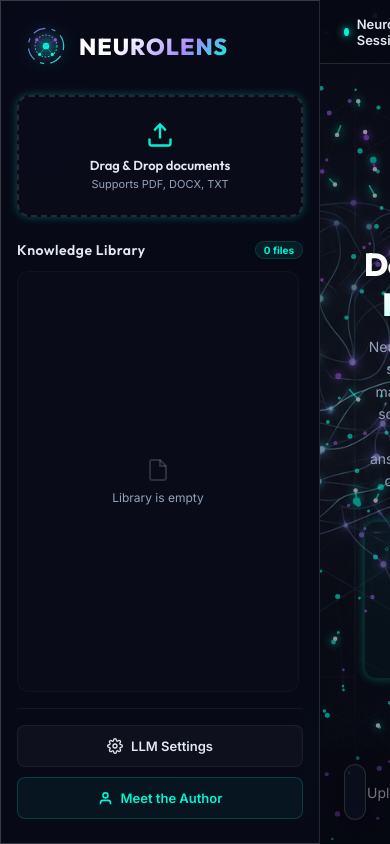
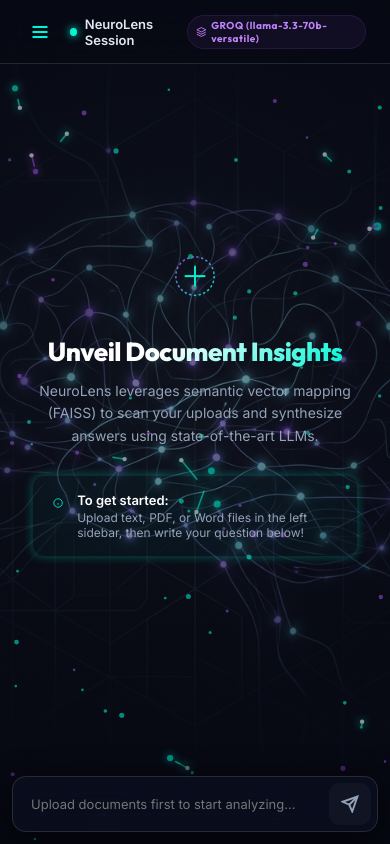
Before and after one commit to udityamerit/NeuroLens-Knowledge-Retrieval-Engine, a React (Vite) app in the folder frontend/: page / in a window 390 px wide. Built offline with nearby package versions, Linux system fonts and the light colour scheme.

Commit message:
fix(frontend): implement robust CSS-driven mobile sidebar drawer

```diff
--- a/frontend/src/App.jsx
+++ b/frontend/src/App.jsx
@@ -238,6 +238,19 @@
   const [isGenerating, setIsGenerating] = useState(false);
   const [isSettingsOpen, setIsSettingsOpen] = useState(false);
   const [isAuthorOpen, setIsAuthorOpen] = useState(false);
+  const [isMobile, setIsMobile] = useState(false);
+  const [isSidebarOpen, setIsSidebarOpen] = useState(false);
+
+  useEffect(() => {
+    const handleResize = () => {
+      const mobile = window.innerWidth < 768;
+      setIsMobile(mobile);
+      if (!mobile) setIsSidebarOpen(false);
+    };
+    handleResize();
+    window.addEventListener('resize', handleResize);
+    return () => window.removeEventListener('resize', handleResize);
+  }, []);
 
   // Initialize settings with fallback defaults, locally stored API keys and backend URL
   const [settings, setSettings] = useState(() => {
@@ -456,15 +469,38 @@
     <div style={styles.appContainer} className="hologram-overlay">
       <div className="hologram-scanline" />
 
+      {/* Mobile Sidebar Overlay/Backdrop */}
+      {isSidebarOpen && (
+        <div
+          onClick={() => setIsSidebarOpen(false)}
+          className="responsive-backdrop animate-fade-in"
+        />
+      )}
+
       {/* Sidebar - File upload & listing */}
+      <div className={`sidebar-wrapper ${isSidebarOpen ? 'open' : ''}`}>
+        <button
+          onClick={() => setIsSidebarOpen(false)}
+          className="mobile-sidebar-close-btn"
+          title="Close Library"
+        >
+          <svg width="20" height="20" viewBox="0 0 24 24" fill="none" stroke="currentColor" strokeWidth="2.5">
+            <line x1="18" y1="6" x2="6" y2="18" />
+            <line x1="6" y1="6" x2="18" y2="18" />
+          </svg>
+        </button>
         <Sidebar
           documents={documents}
-        onUpload={handleUpload}
+          onUpload={(files) => {
+            handleUpload(files);
+            setIsSidebarOpen(false); // Close sidebar after upload on mobile
+          }}
           onClear={handleClear}
           onOpenSettings={() => setIsSettingsOpen(true)}
           onOpenAuthor={() => setIsAuthorOpen(true)}
           isUploading={isUploading}
         />
+      </div>
 
       {/* Main Panel - Interactive Chat */}
       <ChatPanel
@@ -473,6 +509,8 @@
         isGenerating={isGenerating}
         activeModel={`${settings.provider.toUpperCase()} (${settings.modelName})`}
         hasDocuments={documents.length > 0}
+        isMobile={isMobile}
+        onToggleSidebar={() => setIsSidebarOpen(!isSidebarOpen)}
       />
 
       {/* Settings Modal overlay */}
--- a/frontend/src/components/ChatPanel.jsx
+++ b/frontend/src/components/ChatPanel.jsx
@@ -1,6 +1,6 @@
 import React, { useState, useRef, useEffect } from 'react';
 
-export default function ChatPanel({ messages, onSendQuery, isGenerating, activeModel, hasDocuments }) {
+export default function ChatPanel({ messages, onSendQuery, isGenerating, activeModel, hasDocuments, isMobile, onToggleSidebar }) {
   const [query, setQuery] = useState('');
   const [expandedSources, setExpandedSources] = useState({});
   const chatEndRef = useRef(null);
@@ -410,11 +410,29 @@
 
       {/* Top Banner */}
       <div style={styles.header}>
-        <div style={styles.headerTitle}>
-          <div style={styles.pulseDot} />
-          <span style={{ fontSize: '13px', fontWeight: '600', color: '#e2e8f0' }}>NeuroLens Session</span>
+        <div style={{ display: 'flex', alignItems: 'center', gap: '12px' }}>
+            <button
+              onClick={onToggleSidebar}
+              className="mobile-hamburger-btn"
+              title="Toggle Knowledge Library"
+            >
+              <svg width="20" height="20" viewBox="0 0 24 24" fill="none" stroke="var(--color-secondary)" strokeWidth="2.5">
+                <line x1="3" y1="12" x2="21" y2="12" />
+                <line x1="3" y1="6" x2="21" y2="6" />
+                <line x1="3" y1="18" x2="21" y2="18" />
+              </svg>
+            </button>
+          <div style={styles.headerTitle}>
+            <div style={styles.pulseDot} />
+            <span style={{ fontSize: '13px', fontWeight: '600', color: '#e2e8f0' }}>NeuroLens Session</span>
+          </div>
         </div>
-        <div style={styles.modelTag}>
+
+        <div style={{
+          ...styles.modelTag,
+          fontSize: isMobile ? '10px' : '11px',
+          padding: isMobile ? '3px 8px' : '4px 10px'
+        }}>
           <svg width="12" height="12" viewBox="0 0 24 24" fill="none" stroke="currentColor" strokeWidth="2" style={{ marginRight: '4px' }}>
             <polygon points="12 2 2 7 12 12 22 7 12 2" />
             <polyline points="2 17 12 22 22 17" />
@@ -425,7 +443,7 @@
       </div>
 
       {/* Messages Feed */}
-      <div style={styles.feed}>
+      <div style={styles.feed} className="responsive-feed">
         {messages.length === 0 ? (
           <div style={styles.welcomeContainer} className="animate-fade-in">
             <div style={styles.welcomeIcon} className="animate-float">
@@ -440,7 +458,7 @@
                 </defs>
               </svg>
             </div>
-            <h1 style={styles.welcomeTitle}>Unveil Document Insights</h1>
+            <h1 style={styles.welcomeTitle} className="responsive-welcome-title">Unveil Document Insights</h1>
             <p style={styles.welcomeSub}>
               NeuroLens leverages semantic vector mapping (FAISS) to scan your uploads and synthesize answers using state-of-the-art LLMs.
             </p>
@@ -491,7 +509,7 @@
             >
               {/* Message Bubble */}
               <div
-                className="animate-slide-up"
+                className="animate-slide-up responsive-bubble"
                 style={{
                   ...styles.messageBubble,
                   ...(msg.role === 'user' ? styles.userBubble : styles.assistantBubble)
@@ -553,7 +571,15 @@
         {/* Generating Animation */}
         {isGenerating && (
           <div style={styles.messageWrapper} className="animate-slide-up">
-            <div style={{ ...styles.messageBubble, ...styles.assistantBubble, padding: '16px' }}>
+            <div
+              className="responsive-bubble"
+              style={{
+                ...styles.messageBubble,
+                ...styles.assistantBubble,
+                padding: isMobile ? '12px 14px' : '16px',
+                maxWidth: isMobile ? '90%' : '75%'
+              }}
+            >
               <div style={styles.typingContainer}>
                 <span style={styles.typingDot} />
                 <span style={{ ...styles.typingDot, animationDelay: '0.2s' }} />
@@ -569,7 +595,7 @@
       </div>
 
       {/* Input Form Footer */}
-      <form onSubmit={handleSubmit} style={styles.form}>
+      <form onSubmit={handleSubmit} style={styles.form} className="responsive-form">
         <div style={styles.inputWrapper} className="glow-cyan">
           <input
             type="text"
@@ -581,6 +607,7 @@
             value={query}
             onChange={(e) => setQuery(e.target.value)}
             disabled={isGenerating || !hasDocuments}
+            className="responsive-input"
             style={{
               ...styles.input,
               cursor: !hasDocuments ? 'not-allowed' : 'text'
--- a/frontend/src/components/SettingsModal.jsx
+++ b/frontend/src/components/SettingsModal.jsx
@@ -169,7 +169,7 @@
             </select>
           </div>
 
-          <div style={{ display: 'grid', gridTemplateColumns: '1fr 1fr', gap: '16px' }}>
+          <div style={{ display: 'grid', gridTemplateColumns: '1fr 1fr', gap: '16px' }} className="responsive-grid">
             {/* Temperature Slider */}
             <div style={styles.formGroup}>
               <div style={{ display: 'flex', justifyContent: 'space-between' }}>
--- a/frontend/src/components/Sidebar.jsx
+++ b/frontend/src/components/Sidebar.jsx
@@ -196,7 +196,7 @@
 
 const styles = {
   sidebar: {
-    width: '320px',
+    width: '100%',
     height: '100%',
     background: 'var(--bg-sidebar)',
     borderRight: '1px solid var(--border-light)',
--- a/frontend/src/index.css
+++ b/frontend/src/index.css
@@ -222,3 +222,106 @@
   color: #c084fc !important;
   box-shadow: 0 0 8px rgba(157, 78, 221, 0.15);
 }
+
+/* Responsiveness Utilities */
+.sidebar-wrapper {
+  display: flex;
+  height: 100%;
+  width: 320px;
+  flex-shrink: 0;
+  flex-direction: column;
+  position: relative;
+  left: 0;
+  transition: left 0.3s cubic-bezier(0.4, 0, 0.2, 1);
+  z-index: 1;
+}
+
+.responsive-backdrop {
+  display: none;
+}
+
+.mobile-hamburger-btn {
+  display: none !important;
+}
+
+.mobile-sidebar-close-btn {
+  display: none !important;
+}
+
+@media (max-width: 768px) {
+  .sidebar-wrapper {
+    position: absolute !important;
+    width: 80vw !important;
+    max-width: 320px !important;
+    left: -100% !important;
+    z-index: 100 !important;
+  }
+
+  .sidebar-wrapper.open {
+    left: 0 !important;
+  }
+
+  .responsive-backdrop {
+    display: block !important;
+    position: absolute;
+    top: 0;
+    left: 0;
+    right: 0;
+    bottom: 0;
+    background: rgba(2, 3, 9, 0.65);
+    backdrop-filter: blur(4px);
+    z-index: 99;
+  }
+
+  .mobile-hamburger-btn {
+    display: flex !important;
+    background: transparent;
+    border: none;
+    color: #ffffff;
+    cursor: pointer;
+    align-items: center;
+    justify-content: center;
+    padding: 6px;
+    border-radius: 6px;
+    margin-right: 2px;
+  }
+
+  .mobile-sidebar-close-btn {
+    display: flex !important;
+    position: absolute;
+    top: 16px;
+    right: 16px;
+    background: transparent;
+    border: none;
+    color: #94a3b8;
+    cursor: pointer;
+    z-index: 101;
+    align-items: center;
+    justify-content: center;
+  }
+
+  .responsive-bubble {
+    max-width: 90% !important;
+  }
+  .responsive-feed {
+    padding: 12px !important;
+    gap: 12px !important;
+  }
+  .responsive-welcome-title {
+    font-size: 26px !important;
+  }
+  .responsive-form {
+    padding: 12px !important;
+  }
+  .responsive-input {
+    font-size: 13px !important;
+    padding: 10px 12px !important;
+  }
+}
+
+@media (max-width: 480px) {
+  .responsive-grid {
+    grid-template-columns: 1fr !important;
+    gap: 12px !important;
+  }
+}
```
Lines whose indentation alone changed are shown as unchanged.
